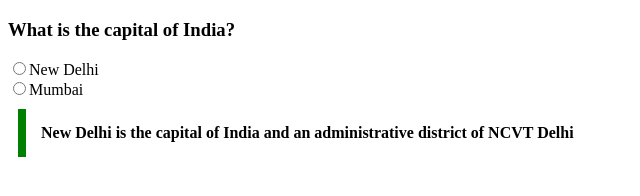
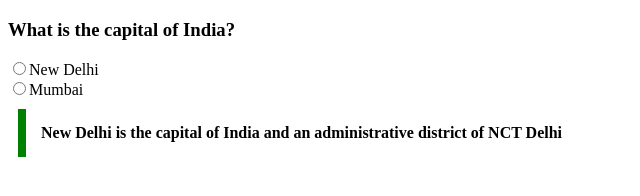
Before and after one commit to acciojob/trivia-MOHDSAQIB8738, a website: page main.html in a window 1280 px wide. Shown: the full height of the page, 0-640 px from the left. Drawn offline with Linux system fonts and the light colour scheme.

Commit message:
created a submission

```diff
--- a/main.html
+++ b/main.html
@@ -13,7 +13,7 @@
 	<br>
 	<input type="radio" name="capital">Mumbai
 
-	<blockquote cite="https://en.wikipedia.org/wiki/New_Delhi">New Delhi is the capital of India and an administrative district of NCVT Delhi</blockquote>
+	<blockquote cite="https://en.wikipedia.org/wiki/New_Delhi">New Delhi is the capital of India and an administrative district of NCT Delhi</blockquote>
     <script type="text/javascript" src="./script.js">
 </script>
 
```
